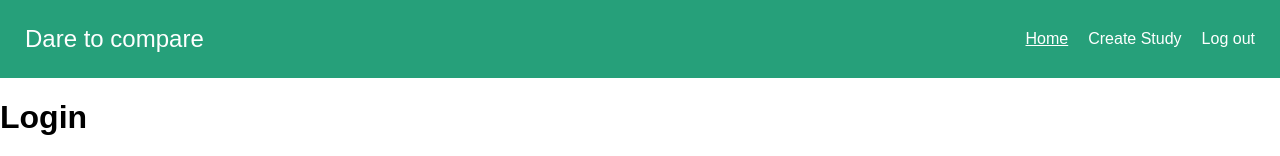
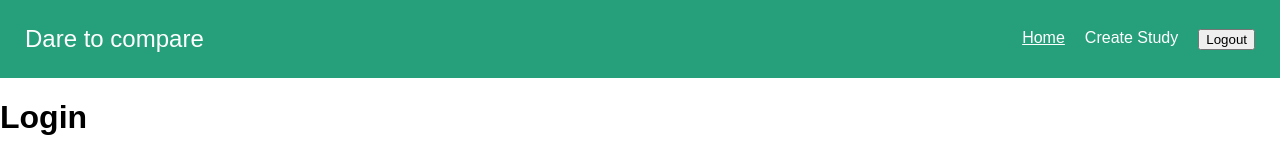
Before and after one commit to miasannstud/webproject, a React (Vite) app in the folder front-end/: page / in a window 1280 px wide. Shown: the top 156 px of the page. Built offline with nearby package versions, Linux system fonts and the light colour scheme.

Commit message:
Protected routes added wohooo

```diff
--- a/front-end/src/App.jsx
+++ b/front-end/src/App.jsx
@@ -1,26 +1,30 @@
 import './App.css'
-import React from 'react'
 import { useState } from 'react'
 import { BrowserRouter, Router, Routes, Route} from 'react-router-dom'
-import LoginPage from './pages/auth/loginPage'
-import SignupPage from './pages/auth/signupPage'
+
+// Components
+import ProtectedRoutes from './components/ProtectedRoutes/ProtectedRoutes';
 import Navbar from './components/shared/navbar/Navbar';
+
+// Pages
+import ArtifactApp from './pages/createStudy/createStudy';
+import LoginPage from './pages/auth/LoginPage'
+import SignupPage from './pages/auth/SignupPage'
 import DashPage from './pages/dashboard/DashPage';
 import ResultsPage from './pages/results/ResultsPage';
-import ArtifactApp from './pages/createStudy/createStudy';
-
 
 function App() {
   return (
     <BrowserRouter>
     <Navbar/>
       <Routes>
-        <Route path="/dashboard" element={<DashPage />} />
         <Route path="/" element={<LoginPage />} />
         <Route path="/signup" element={<SignupPage />} />
         {/* <Route path="/edit/:studyId" element={<EditPage />}/> */}
-        <Route path="/results/:studyId" element={<ResultsPage />} />
-        <Route path="/createStudy" element={<ArtifactApp />} />
+
+          <Route path="/dashboard" element={<ProtectedRoutes> <DashPage /> </ProtectedRoutes>}/>
+          <Route path="/results/:studyId" element={<ProtectedRoutes> <ResultsPage /> </ProtectedRoutes>} />
+          <Route path="/createStudy" element={<ProtectedRoutes> <ArtifactApp /> </ProtectedRoutes>} />
       </Routes>
       </BrowserRouter>
   );
--- /dev/null
+++ b/front-end/src/components/ProtectedRoutes/ProtectedRoutes.jsx
@@ -0,0 +1,11 @@
+import { Navigate } from "react-router-dom";
+
+ export default function CheckToken({ children }) {
+    const token = localStorage.getItem("token");
+
+    if (!token){
+
+        return <Navigate to="/" replace/>;
+    }
+    return children;
+ }
--- a/front-end/src/components/shared/navbar/Navbar.jsx
+++ b/front-end/src/components/shared/navbar/Navbar.jsx
@@ -1,7 +1,17 @@
-import { NavLink } from 'react-router-dom';
+import { NavLink, useNavigate } from 'react-router-dom';
 import styles from './Navbar.module.css';
 
 function Navbar() {
+
+  const navigate = useNavigate();
+
+  const handleLogout = () => {
+    localStorage.removeItem('token');
+    localStorage.removeItem('userId');
+
+    navigate('/');
+  }
+
   return (
     <nav className={styles.navbar}>
       <div className={styles.navLeft}>
@@ -32,14 +42,12 @@ function Navbar() {
             </NavLink>
           </li>
           <li>
-            <NavLink
-              to="/login"
-              className={({ isActive }) =>
-                isActive ? styles.activeLink : styles.link
-              }
-            >
-              Log out
-            </NavLink>
+              <button
+                onClick={handleLogout}
+                className={styles.logoutButton}
+                >
+                Logout
+              </button>
           </li>
         </ul>
       </div>
--- a/front-end/src/pages/auth/loginPage.jsx
+++ b/front-end/src/pages/auth/loginPage.jsx
@@ -1,4 +1,4 @@
-import LoginForm from "./loginForm";
+import LoginForm from "./LoginForm";
 
 export default function LoginPage() {
   console.log("LoginPage rendered");
--- a/front-end/src/pages/auth/signupPage.jsx
+++ b/front-end/src/pages/auth/signupPage.jsx
@@ -1,5 +1,5 @@
 
-import Signup from "./signUpForm";
+import Signup from "./SignupForm";
 
 export default function SignupPage() {
   return (
```
